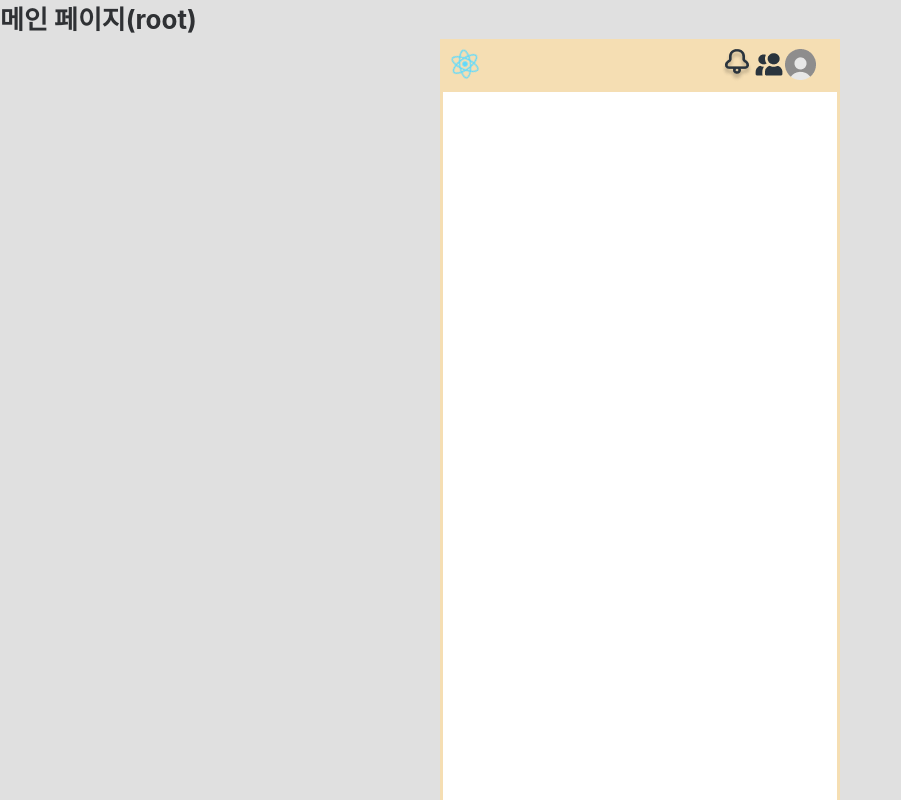
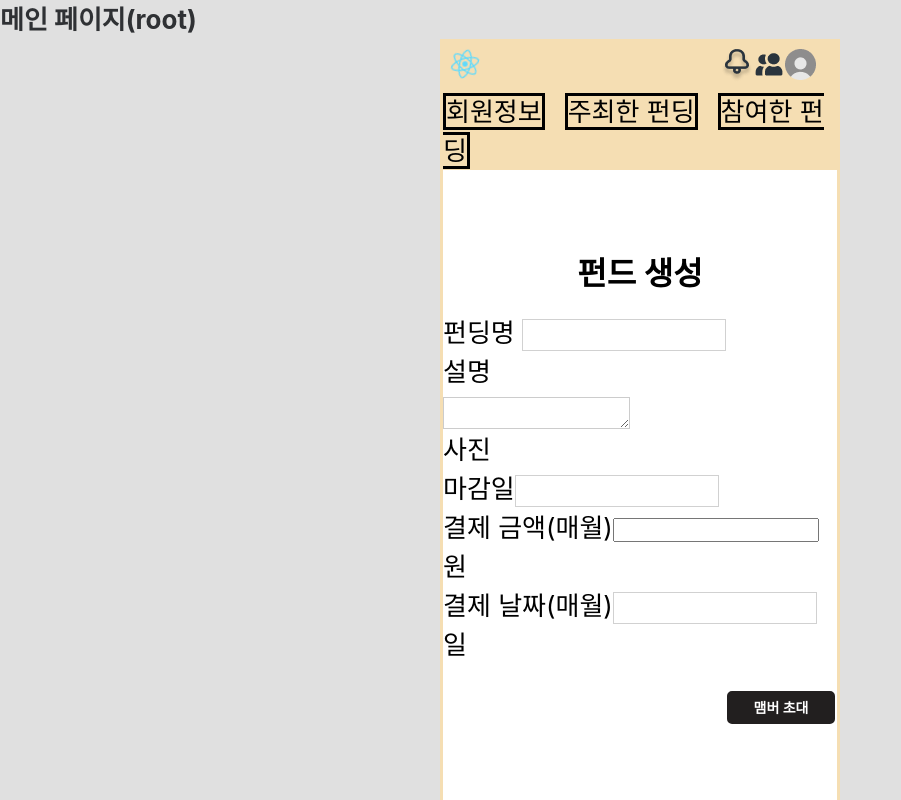
Before and after one commit to LTaeSung/SinhanDS-moamoaReact, a React (Create React App) app: page /funding/make in a window 1280 px wide. Before the commit this address had no page. Shown: the top 800 px of the page, without its empty margins (0-901 px from the left). Built offline with nearby package versions, Linux system fonts and the light colour scheme.

Commit message:
develop MakeFund

```diff
--- a/package.json
+++ b/package.json
@@ -7,6 +7,7 @@
     "@testing-library/react": "^13.0.0",
     "@testing-library/user-event": "^13.2.1",
     "axios": "^1.6.7",
+    "jquery": "^3.7.1",
     "react": "^18.2.0",
     "react-dom": "^18.2.0",
     "react-router-dom": "^6.22.0",
--- a/src/App.js
+++ b/src/App.js
@@ -7,7 +7,8 @@ import Signup from "./component/member/Signup";
 import DevLogin from "./component/member/DevLogin";
 import AfterSignin from "./component/member/AfterSignin";
 import JoinFunding from "./component/funding/JoinFunding";
-import HostFunding from "./component/funding/HostFunding";
+import MakeFunding from "./component/funding/MakeFunding";
+import MakeFundingInviteMember from "./component/funding/MakeFundingInviteMember";
 import FundingList from "./component/funding/FundingList";
 import Frindlist from "./component/member/Frindlist";
 
@@ -20,13 +21,17 @@ function App() {
         <container className="App-container">
           <Routes>
             <Route path="/member/info" element={<Mypage_info />} />
-            <Route path="/" element={<Login />} />
+            <Route path="/" element={<DevLogin />} />
             <Route path="/member/frind" element={<Frindlist />} />
             <Route path="/member/signup" element={<Signup />} />
-            <Route path="/login" element={<DevLogin />} />
+            <Route path="/login" element={<Login />} />
             <Route path="/login/after" element={<AfterSignin />} />
             <Route path="/funding/join" element={<JoinFunding />} />
-            <Route path="/funding/host" element={<HostFunding />} />
+            <Route path="/funding/make" element={<MakeFunding />} />
+            <Route
+              path="/funding/inviteMember"
+              element={<MakeFundingInviteMember />}
+            />
             <Route path="/funding/list" element={<FundingList />} />
           </Routes>
         </container>
--- a/src/component/funding/HostFunding.js
+++ /dev/null
@@ -1,19 +0,0 @@
-import FundingHeader from "./FundingHeader";
-import React from "react";
-import BootPath from "./../../BootPath";
-import { useContext } from "react";
-function HostFunding() {
-  const { bootpath } = useContext(BootPath);
-  return (
-    <>
-      <FundingHeader />
-      <div className="sub">
-        <div className="size">
-          <h3 className="sub_title">주최한 펀딩 리스트</h3>
-        </div>
-      </div>
-    </>
-  );
-}
-
-export default HostFunding;
--- /dev/null
+++ b/src/component/funding/MakeFunding.js
@@ -0,0 +1,94 @@
+import FundingHeader from "./FundingHeader";
+import React, { useState, useEffect } from "react";
+import { Link, useNavigate } from "react-router-dom";
+import BootPath from "../../BootPath";
+import { useContext } from "react";
+import axios from "axios";
+import $ from "jquery";
+function MakeFunding() {
+  const { bootpath } = useContext(BootPath);
+  const navigate = useNavigate();
+  const [param, setParam] = useState({});
+  const handleChange = (e) => {
+    setParam({
+      ...param,
+      [e.target.name]: e.target.value,
+    });
+  };
+  const getApi = () => {
+    console.log(param);
+    axios.post(bootpath + "/fund/regist", param).then((res) => {
+      console.log(res);
+      if (res.data.result === "success") {
+        alert("정상적으로 저장되었습니다.");
+        navigate("/board/list");
+      }
+    });
+  };
+  const save = () => {
+    getApi();
+  };
+  return (
+    <>
+      <FundingHeader />
+      <div className="sub">
+        <div className="size">
+          <h3 className="sub_title">펀드 생성</h3>
+          <div>
+            펀딩명 <input type="text" name="title" onChange={handleChange} />
+          </div>
+          <div>
+            설명
+            <div>
+              <textarea
+                name="description"
+                maxLength="255"
+                onChange={handleChange}
+              />
+            </div>
+          </div>
+          <div>사진</div>
+          <div>
+            마감일
+            <input
+              type="text"
+              name="funding_due_date"
+              //value="2024-06-09"
+              onChange={handleChange}
+            />
+          </div>
+          <div>
+            결제 금액(매월)
+            <input
+              type="number"
+              name="monthly_payment_amount"
+              onChange={handleChange}
+            />
+            원
+          </div>
+          <div>
+            결제 날짜(매월)
+            <input
+              type="text"
+              name="monthly_payment_date"
+              //value="1"
+              onChange={handleChange}
+            />
+            일
+          </div>
+          <div className="btnSet" style={{ textAlign: "right" }}>
+            <Link
+              className="btn"
+              to="/funding/inviteMember"
+              state={{ param: param }}
+            >
+              맴버 초대
+            </Link>
+          </div>
+        </div>
+      </div>
+    </>
+  );
+}
+
+export default MakeFunding;
--- /dev/null
+++ b/src/component/funding/MakeFundingInviteMember.js
@@ -0,0 +1,30 @@
+import FundingHeader from "./FundingHeader";
+import React, { useState, useEffect } from "react";
+import BootPath from "./../../BootPath";
+import { useContext } from "react";
+import { useLocation } from "react-router-dom";
+import { useLoaderData } from "react-router-dom";
+function MakeFundingInviteMember({ state }) {
+  const { bootpath } = useContext(BootPath);
+  const location = useLocation();
+  //   const param = location.state.param;
+  const [param, setParam] = useState({ ...location.state.param });
+  const [member, setMember] = useState({});
+
+  const getMember = () => {
+    console.log("ㅎㅎ");
+  };
+  getMember();
+  return (
+    <>
+      <FundingHeader />
+      <div className="sub">
+        <div className="size">
+          <h3 className="sub_title">펀딩 맴버 초대</h3>
+        </div>
+      </div>
+    </>
+  );
+}
+
+export default MakeFundingInviteMember;
--- a/src/component/member/DevLogin.js
+++ b/src/component/member/DevLogin.js
@@ -1,4 +1,5 @@
 import React, { useState, useEffect } from "react";
+import MemberHeader from "./MemberHeader";
 import { Link, useNavigate } from "react-router-dom";
 import axios from "axios";
 import BootPath from "./../../BootPath";
@@ -29,12 +30,17 @@ const MyLogin = () => {
   };
   return (
     <>
+      <MemberHeader />
+      <div className="sub">
+        <div className="size">
           <form method="post" action="">
             <input type="text" name="email" onChange={handleChange} />
             <Link className="btn" onClick={save}>
               로그인
             </Link>
           </form>
+        </div>
+      </div>
     </>
   );
 };
```
Also changed, not shown: 1 other file (tests, documents, lock files or other folders). Lines whose indentation alone changed are shown as unchanged.
